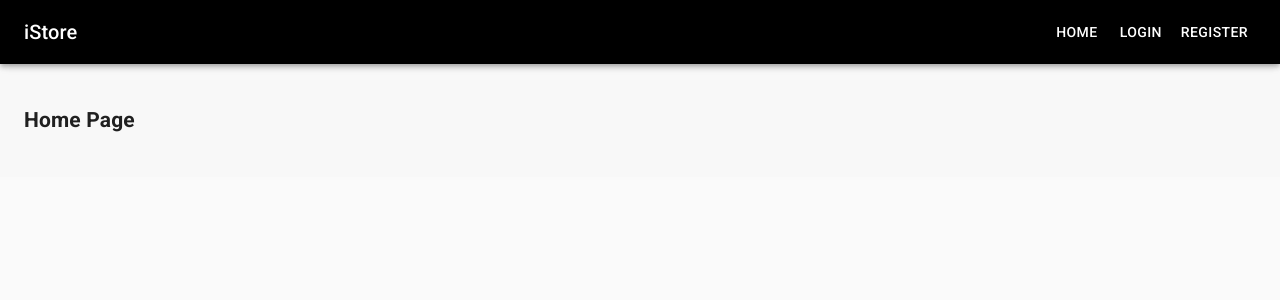
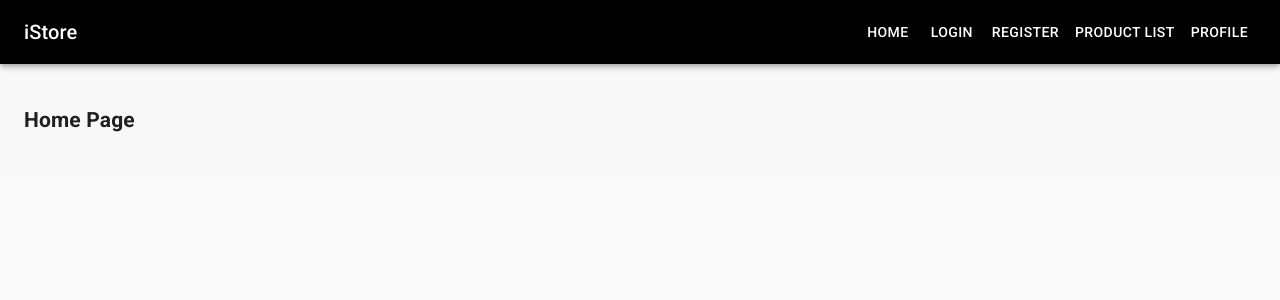
Before and after one commit to skr571999/dummy-store-website, a React (Create React App) app in the folder client/: page / in a window 1280 px wide. Shown: the top 300 px of the page. Built offline with nearby package versions, Linux system fonts and the light colour scheme.

Commit message:
add constants file for Endpoints

```diff
--- a/client/src/components/NavBar/navbar.view.tsx
+++ b/client/src/components/NavBar/navbar.view.tsx
@@ -16,6 +16,7 @@ import {
 
 import MenuIcon from "@material-ui/icons/Menu";
 import { createStyles, makeStyles, Theme } from "@material-ui/core/styles";
+import { FRONTEND_ENDPOINTS } from "../../constants";
 
 const useStyles = makeStyles((theme: Theme) =>
     createStyles({
@@ -61,44 +62,34 @@ const NavBar = () => {
                         iStore
                     </Typography>
                     <Hidden smDown>
-                        <Button component={RouterLink} to="/" color="inherit">
-                            Home
-                        </Button>
+                        {FRONTEND_ENDPOINTS.map((val, index) => (
                             <Button
+                                key={val.link}
                                 component={RouterLink}
-                            to="/login"
+                                to={val.link}
                                 color="inherit"
                             >
-                            Login
+                                {val.name}
                             </Button>
-                        <Button
-                            component={RouterLink}
-                            to="/register"
-                            color="inherit"
-                        >
-                            Register
-                        </Button>
+                        ))}
                     </Hidden>
                 </Toolbar>
             </AppBar>
             <Hidden mdUp>
                 <Drawer variant={"persistent"} anchor="top" open={open}>
-                    <Toolbar />
                     <div className={classes.list} role="presentation">
                         <List>
-                            {["Home", "Login", "Register"].map(
-                                (text, index) => (
+                            {FRONTEND_ENDPOINTS.map((val, index) => (
                                 <ListItem
                                     button
-                                        key={text}
+                                    key={val.link}
                                     component={RouterLink}
-                                        to={"/" + text.toLowerCase()}
+                                    to={val.link}
                                     onClick={handleDrawer}
                                 >
-                                        <ListItemText primary={text} />
+                                    <ListItemText primary={val.name} />
                                 </ListItem>
-                                )
-                            )}
+                            ))}
                         </List>
                     </div>
                 </Drawer>
--- /dev/null
+++ b/client/src/constants/index.ts
@@ -0,0 +1,22 @@
+export const FRONTEND_ENDPOINTS = [
+    {
+        name: "Home",
+        link: "/",
+    },
+    {
+        name: "Login",
+        link: "/login",
+    },
+    {
+        name: "Register",
+        link: "/register",
+    },
+    {
+        name: "Product List",
+        link: "/productlist",
+    },
+    {
+        name: "Profile",
+        link: "/profile",
+    },
+];
```
Lines whose indentation alone changed are shown as unchanged.
